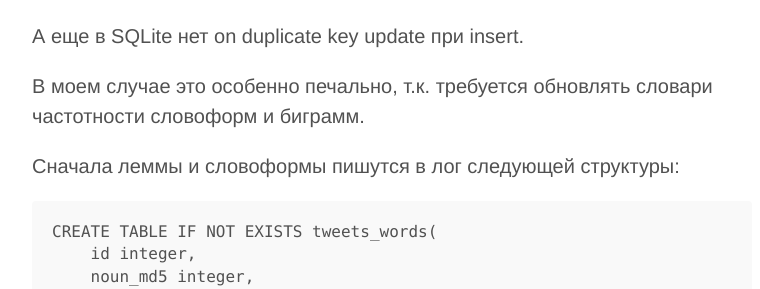
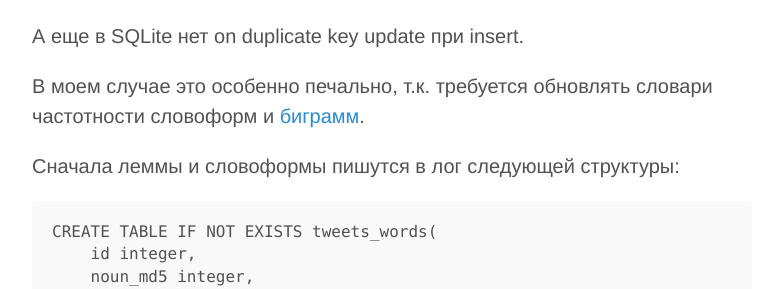
Before and after one commit to lonlylocly/lonlylocly.github.io, a Jekyll site: the page built from _posts/2014-10-03-SQLite-on-duplicate-key-update.md, in a window 1280 px wide and 900 px high, scrolled down 343 px. Shown: the part 185-474 px from the top of the window, without its empty margins (248-1008 px from the left). Built offline with Jekyll 4.4.1, drawn with Linux system fonts in a browser that asks for light colours; Markdown is read by kramdown in place of the engine named in the settings; part of the change alters nothing that is shown.

```diff
--- a/_posts/2014-10-03-SQLite-on-duplicate-key-update.md
+++ b/_posts/2014-10-03-SQLite-on-duplicate-key-update.md
@@ -11,7 +11,7 @@ title: Изобретаем on duplicate key update для SQLite
 
 А еще в SQLite нет on duplicate key update при insert.
 
-В моем случае это особенно печально, т.к. требуется обновлять словари частотности словоформ и биграмм.
+В моем случае это особенно печально, т.к. требуется обновлять словари частотности словоформ и [биграмм](http://en.wikipedia.org/wiki/Bigram).
 
 Сначала леммы и словоформы пишутся в лог следующей структуры:
 
```
